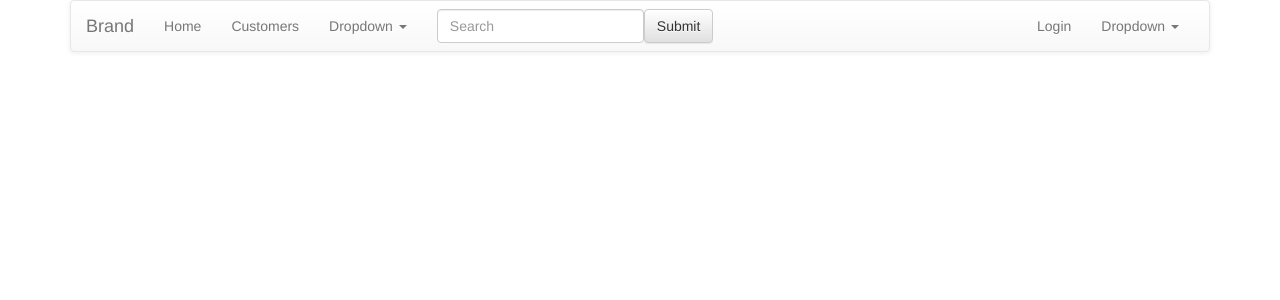
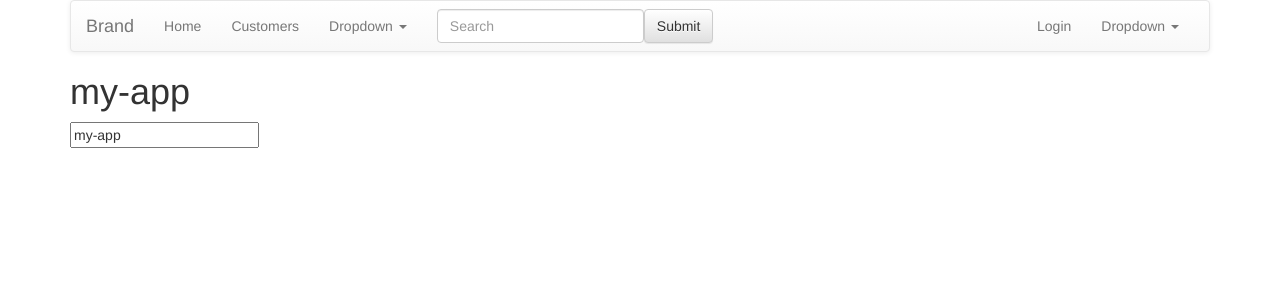
Before and after one commit to PradipH31/CIBT_Notes_Angular_Part1, an Angular app: page / in a window 1280 px wide. Shown: the top 300 px of the page. Built offline with nearby package versions, Linux system fonts and the light colour scheme.

Commit message:
Used reactive forms and two way binding

```diff
--- a/src/app/app.component.html
+++ b/src/app/app.component.html
@@ -1,2 +1,8 @@
 <navbar></navbar>
+<h1>
+    {{title}}
+</h1>
+<form action="">
+    <input type="text" name="name" [(ngModel)]="title">
+</form>
 <router-outlet></router-outlet>
```
Also changed, not shown: 1 other file (tests, documents, lock files or other folders).
